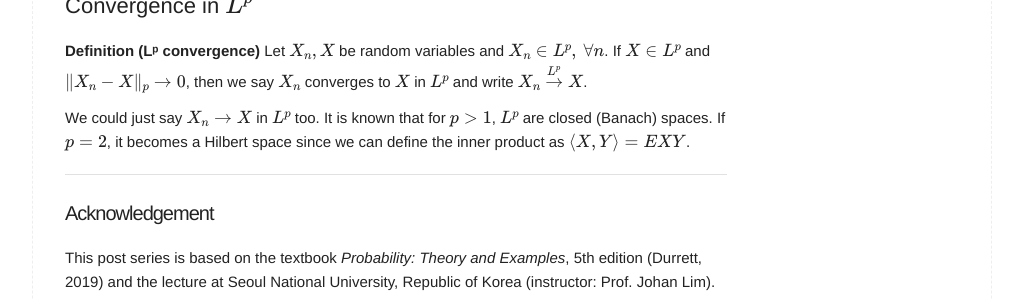
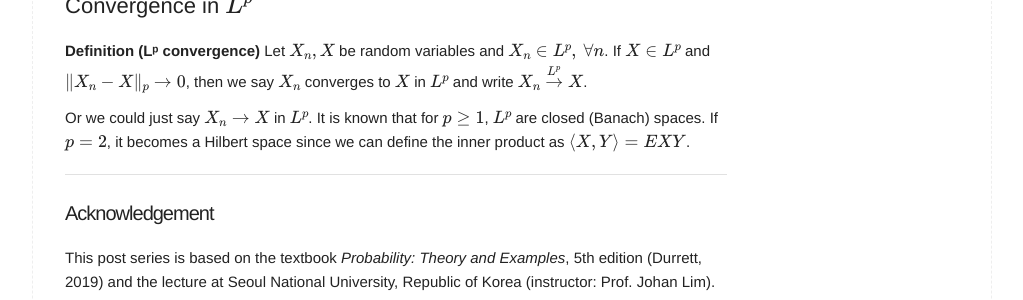
Before and after one commit to naturale0/naturale0.github.io, a Jekyll site: the page built from _posts/2020-12-19-[PTE] 1.6 Lp space.md, in a window 1280 px wide. Shown: the part 483-783 px from the top of the page, without its empty margins (128-1151 px from the left). Built offline with Jekyll 4.4.1, drawn with Linux system fonts in a browser that asks for light colours; formulas are drawn with MathJax 3; comment, search, counter and statistics services are not loaded.

Commit message:
Update 2020-12-19-[PTE] 1.6 Lp space.md

```diff
--- a/_posts/2020-12-19-[PTE] 1.6 Lp space.md
+++ b/_posts/2020-12-19-[PTE] 1.6 Lp space.md
@@ -23,7 +23,7 @@ $L^p$-norms are monotone. That is, $\|X\|_p \le \|X\|_q,~ 1 \le q \le p$. Thus i
 Let $X_n, X$ be random variables and $X_n \in L^p,~ \forall n$. If $X \in L^p$ and $\|X_n - X\|_p \to 0$, then we say $X_n$ converges to $X$ in $L^p$ and write $X_n \overset{L^p}{\to} X$.
 </div>
 
-We could just say $X_n \to X$ in $L^p$ too. It is known that for $p > 1$, $L^p$ are closed (Banach) spaces. If $p=2$, it becomes a Hilbert space since we can define the inner product as $\langle X, Y \rangle = EXY$.
+Or we could just say $X_n \to X$ in $L^p$. It is known that for $p \ge 1$, $L^p$ are closed (Banach) spaces. If $p=2$, it becomes a Hilbert space since we can define the inner product as $\langle X, Y \rangle = EXY$.
 
 ---
 
```
